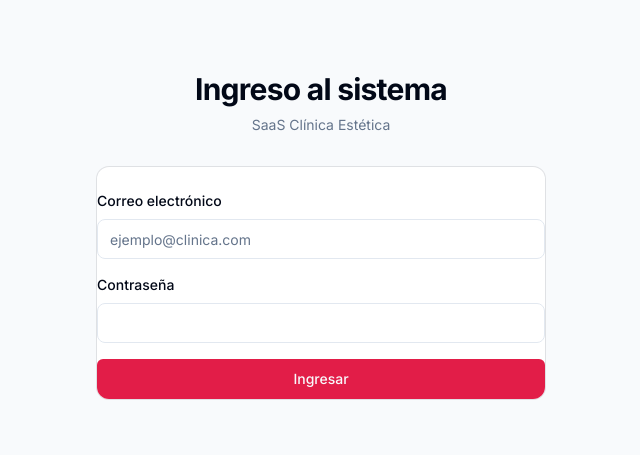
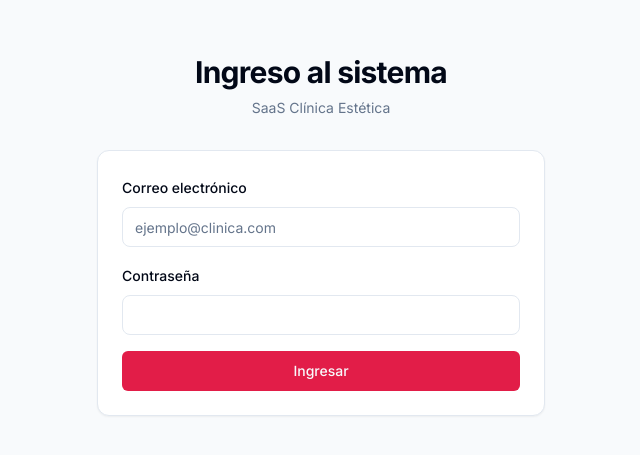
Before and after one commit to JORCE23/miclinica, a Next.js app: page /login in a window 1280 px wide. Shown: the part 177-632 px from the top of the page, without its empty margins (319-959 px from the left). Built offline with nearby package versions, Linux system fonts and the light colour scheme; no server answers.

Commit message:
fix: restore card paddings and fix appointment timezone logic

```diff
--- a/src/components/admin/appointments/AppointmentForm.tsx
+++ b/src/components/admin/appointments/AppointmentForm.tsx
@@ -26,6 +26,8 @@ interface AppointmentFormProps {
   defaultPatientId?: string
 }
 
+import { format } from "date-fns"
+
 export function AppointmentForm({ initialData, onSubmit, isSubmitting, defaultPatientId }: AppointmentFormProps) {
   const { data: patients } = usePatients()
   const { data: services } = useServices(true) // Solo servicios activos
@@ -35,7 +37,7 @@ export function AppointmentForm({ initialData, onSubmit, isSubmitting, defaultPa
     defaultValues: {
       patient_id: initialData?.patient_id || defaultPatientId || "",
       service_id: initialData?.service_id || "",
-      scheduled_at: initialData?.scheduled_at ? new Date(initialData.scheduled_at).toISOString().slice(0, 16) : "",
+      scheduled_at: initialData?.scheduled_at ? format(new Date(initialData.scheduled_at), "yyyy-MM-dd'T'HH:mm") : "",
       duration_minutes: initialData?.duration_minutes || 60,
       price: initialData?.price || 0,
       notes: initialData?.notes || "",
@@ -58,8 +60,17 @@ export function AppointmentForm({ initialData, onSubmit, isSubmitting, defaultPa
     }
   }, [selectedServiceId, services, setValue, initialData])
 
+  const handleFormSubmit = (data: AppointmentFormValues) => {
+    // Parse local datetime string and convert to UTC ISO string before submitting
+    const localDate = new Date(data.scheduled_at)
+    onSubmit({
+      ...data,
+      scheduled_at: localDate.toISOString(),
+    })
+  }
+
   return (
-    <form onSubmit={handleSubmit(onSubmit)} className="space-y-4">
+    <form onSubmit={handleSubmit(handleFormSubmit)} className="space-y-4">
       <div className="space-y-2">
         <Label htmlFor="patient_id">Paciente *</Label>
         <Controller
--- a/src/components/ui/card.tsx
+++ b/src/components/ui/card.tsx
@@ -2,102 +2,78 @@ import * as React from "react"
 
 import { cn } from "@/lib/utils"
 
-function Card({
-  className,
-  size = "default",
-  ...props
-}: React.ComponentProps<"div"> & { size?: "default" | "sm" }) {
-  return (
+const Card = React.forwardRef<
+  HTMLDivElement,
+  React.HTMLAttributes<HTMLDivElement>
+>(({ className, ...props }, ref) => (
   <div
-      data-slot="card"
-      data-size={size}
+    ref={ref}
     className={cn(
-        "group/card flex flex-col gap-(--card-spacing) overflow-hidden rounded-xl bg-card py-(--card-spacing) text-sm text-card-foreground ring-1 ring-foreground/10 [--card-spacing:--spacing(4)] has-data-[slot=card-footer]:pb-0 has-[>img:first-child]:pt-0 data-[size=sm]:[--card-spacing:--spacing(3)] data-[size=sm]:has-data-[slot=card-footer]:pb-0 *:[img:first-child]:rounded-t-xl *:[img:last-child]:rounded-b-xl",
+      "rounded-xl border bg-card text-card-foreground shadow-sm",
       className
     )}
     {...props}
   />
-  )
-}
+))
+Card.displayName = "Card"
 
-function CardHeader({ className, ...props }: React.ComponentProps<"div">) {
-  return (
+const CardHeader = React.forwardRef<
+  HTMLDivElement,
+  React.HTMLAttributes<HTMLDivElement>
+>(({ className, ...props }, ref) => (
   <div
-      data-slot="card-header"
+    ref={ref}
+    className={cn("flex flex-col space-y-1.5 p-6", className)}
+    {...props}
+  />
+))
+CardHeader.displayName = "CardHeader"
+
+const CardTitle = React.forwardRef<
+  HTMLParagraphElement,
+  React.HTMLAttributes<HTMLHeadingElement>
+>(({ className, ...props }, ref) => (
+  <h3
+    ref={ref}
     className={cn(
-        "group/card-header @container/card-header grid auto-rows-min items-start gap-1 rounded-t-xl px-(--card-spacing) has-data-[slot=card-action]:grid-cols-[1fr_auto] has-data-[slot=card-description]:grid-rows-[auto_auto] [.border-b]:pb-(--card-spacing)",
+      "text-lg font-semibold leading-none tracking-tight",
       className
     )}
     {...props}
   />
-  )
-}
+))
+CardTitle.displayName = "CardTitle"
 
-function CardTitle({ className, ...props }: React.ComponentProps<"div">) {
-  return (
-    <div
-      data-slot="card-title"
-      className={cn(
-        "text-base leading-snug font-medium group-data-[size=sm]/card:text-sm",
-        className
-      )}
-      {...props}
-    />
-  )
-}
-
-function CardDescription({ className, ...props }: React.ComponentProps<"div">) {
-  return (
-    <div
-      data-slot="card-description"
+const CardDescription = React.forwardRef<
+  HTMLParagraphElement,
+  React.HTMLAttributes<HTMLParagraphElement>
+>(({ className, ...props }, ref) => (
+  <p
+    ref={ref}
     className={cn("text-sm text-muted-foreground", className)}
     {...props}
   />
-  )
-}
+))
+CardDescription.displayName = "CardDescription"
 
-function CardAction({ className, ...props }: React.ComponentProps<"div">) {
-  return (
+const CardContent = React.forwardRef<
+  HTMLDivElement,
+  React.HTMLAttributes<HTMLDivElement>
+>(({ className, ...props }, ref) => (
+  <div ref={ref} className={cn("p-6 pt-0", className)} {...props} />
+))
+CardContent.displayName = "CardContent"
+
+const CardFooter = React.forwardRef<
+  HTMLDivElement,
+  React.HTMLAttributes<HTMLDivElement>
+>(({ className, ...props }, ref) => (
   <div
-      data-slot="card-action"
-      className={cn(
-        "col-start-2 row-span-2 row-start-1 self-start justify-self-end",
-        className
-      )}
+    ref={ref}
+    className={cn("flex items-center p-6 pt-0", className)}
     {...props}
   />
-  )
-}
+))
+CardFooter.displayName = "CardFooter"
 
-function CardContent({ className, ...props }: React.ComponentProps<"div">) {
-  return (
-    <div
-      data-slot="card-content"
-      className={cn("px-(--card-spacing)", className)}
-      {...props}
-    />
-  )
-}
-
-function CardFooter({ className, ...props }: React.ComponentProps<"div">) {
-  return (
-    <div
-      data-slot="card-footer"
-      className={cn(
-        "flex items-center rounded-b-xl border-t bg-muted/50 p-(--card-spacing)",
-        className
-      )}
-      {...props}
-    />
-  )
-}
-
-export {
-  Card,
-  CardHeader,
-  CardFooter,
-  CardTitle,
-  CardAction,
-  CardDescription,
-  CardContent,
-}
+export { Card, CardHeader, CardFooter, CardTitle, CardDescription, CardContent }
```
Lines whose indentation alone changed are shown as unchanged.
